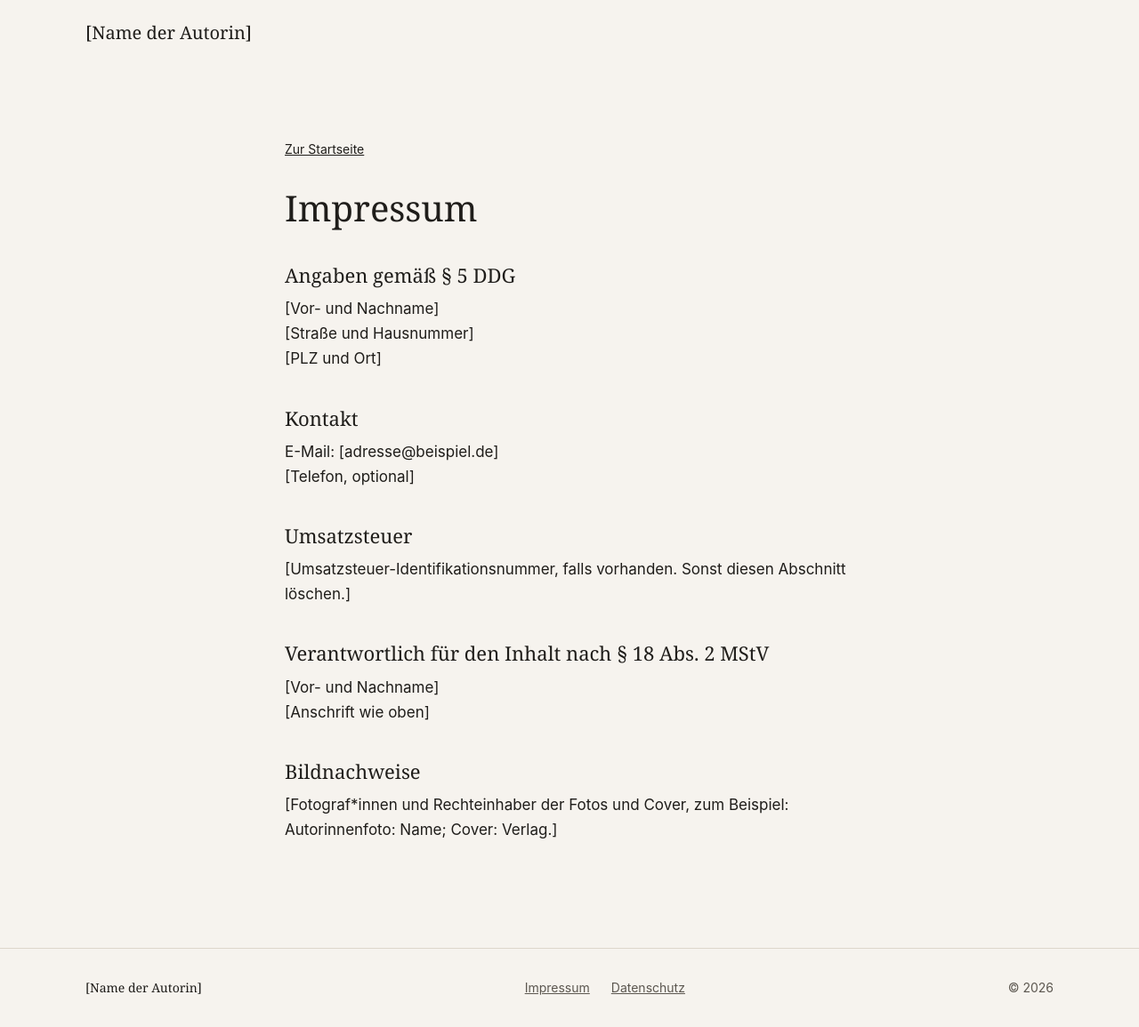
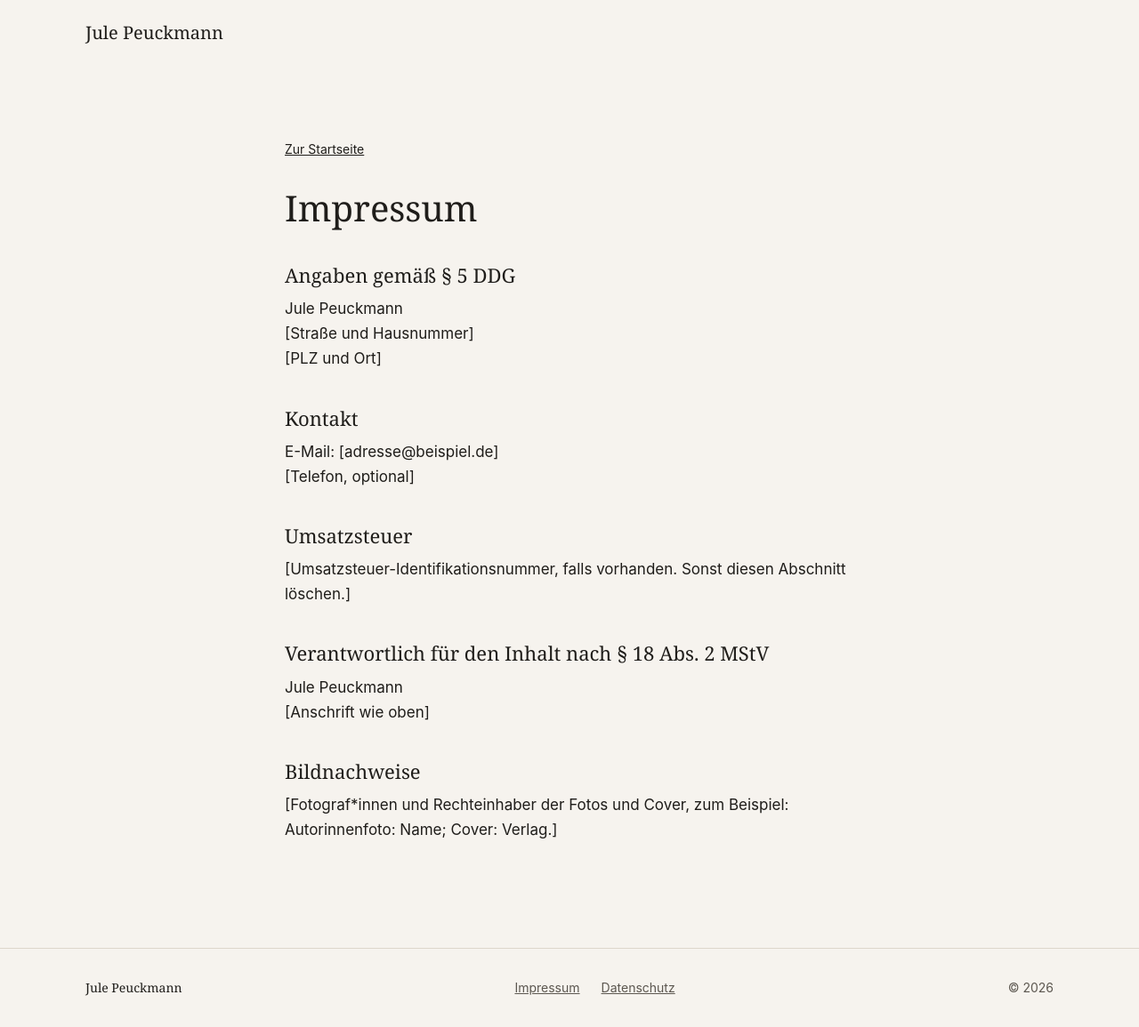
Before and after one commit to Brokkoli2173/autorin-website, a plain HTML site: page impressum.html in a window 1280 px wide. Shown: the whole page at 89% size. Drawn offline with Linux system fonts and the light colour scheme.

Commit message:
Name the site for Jule Peuckmann, JP favicon
Co-Authored-By: Claude Opus 5.5 <noreply@anthropic.com>

```diff
--- a/assets/css/style.css
+++ b/assets/css/style.css
@@ -1,5 +1,5 @@
 /* ==========================================================================
-   Website [Name der Autorin]
+   Website Jule Peuckmann
    The look is deliberately neutral until the style is decided: change the
    variables in :root first (colours, fonts, sizes), not the rules below.
    ========================================================================== */
--- a/impressum.html
+++ b/impressum.html
@@ -3,7 +3,7 @@
 <head>
   <meta charset="UTF-8">
   <meta name="viewport" content="width=device-width, initial-scale=1.0">
-  <title>Impressum | [Name der Autorin]</title>
+  <title>Impressum | Jule Peuckmann</title>
   <meta name="robots" content="noindex">
   <link rel="icon" href="favicon.svg" type="image/svg+xml">
   <link rel="stylesheet" href="assets/css/style.css?v=20261109-1">
@@ -12,7 +12,7 @@
 <body>
   <header class="site-header">
     <div class="container header-inner">
-      <a class="brand" href="index.html">[Name der Autorin]</a>
+      <a class="brand" href="index.html">Jule Peuckmann</a>
     </div>
   </header>
 
@@ -25,7 +25,7 @@
 
     <h2>Angaben gemäß § 5 DDG</h2>
     <p>
-      [Vor- und Nachname]<br>
+      Jule Peuckmann<br>
       [Straße und Hausnummer]<br>
       [PLZ und Ort]
     </p>
@@ -41,7 +41,7 @@
 
     <h2>Verantwortlich für den Inhalt nach § 18 Abs. 2 MStV</h2>
     <p>
-      [Vor- und Nachname]<br>
+      Jule Peuckmann<br>
       [Anschrift wie oben]
     </p>
 
@@ -51,7 +51,7 @@
 
   <footer class="site-footer">
     <div class="container footer-inner">
-      <span class="footer-brand">[Name der Autorin]</span>
+      <span class="footer-brand">Jule Peuckmann</span>
       <nav class="footer-links" aria-label="Rechtliches">
         <a href="impressum.html" aria-current="page">Impressum</a>
         <a href="datenschutz.html">Datenschutz</a>
```
Also changed, not shown: 404.html (+1 -1 lines), datenschutz.html (+4 -4 lines), index.html (+5 -5 lines), favicon.svg, 2 other files.
